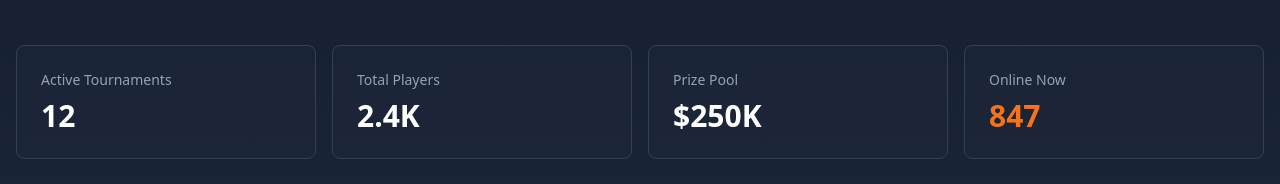
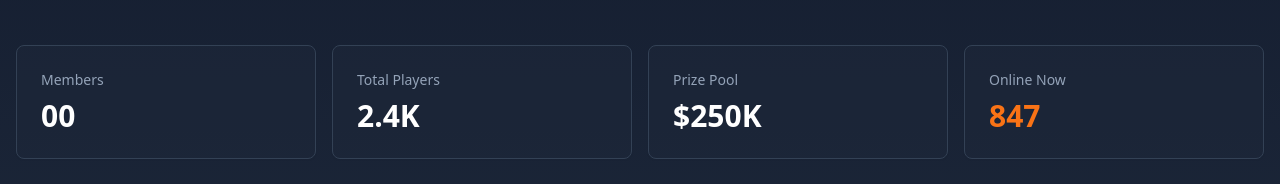
Before and after one commit to Buildify-UG/gaming-tournament-app-f5c11223-187b-45b9-91dc-e3cdfb6de142, a React (Vite) app: page / in a window 1280 px wide. Shown: the part 444-628 px from the top of the page. Built offline with nearby package versions, Linux system fonts and the light colour scheme.

Commit message:
Updated project files manually

```diff
--- a/src/pages/Index.tsx
+++ b/src/pages/Index.tsx
@@ -117,8 +117,8 @@ export default function Index() {
         {/* Stats Grid */}
         <div className="grid grid-cols-4 gap-4 mb-12">
           <Card className="bg-slate-800/50 border-slate-700 p-6">
-            <div className="text-slate-400 text-sm mb-2">Active Tournaments</div>
-            <div className="text-3xl font-bold text-white">12</div>
+            <div className="text-slate-400 text-sm mb-2">Members</div>
+            <div className="text-3xl font-bold text-white">00</div>
           </Card>
           <Card className="bg-slate-800/50 border-slate-700 p-6">
             <div className="text-slate-400 text-sm mb-2">Total Players</div>
```
